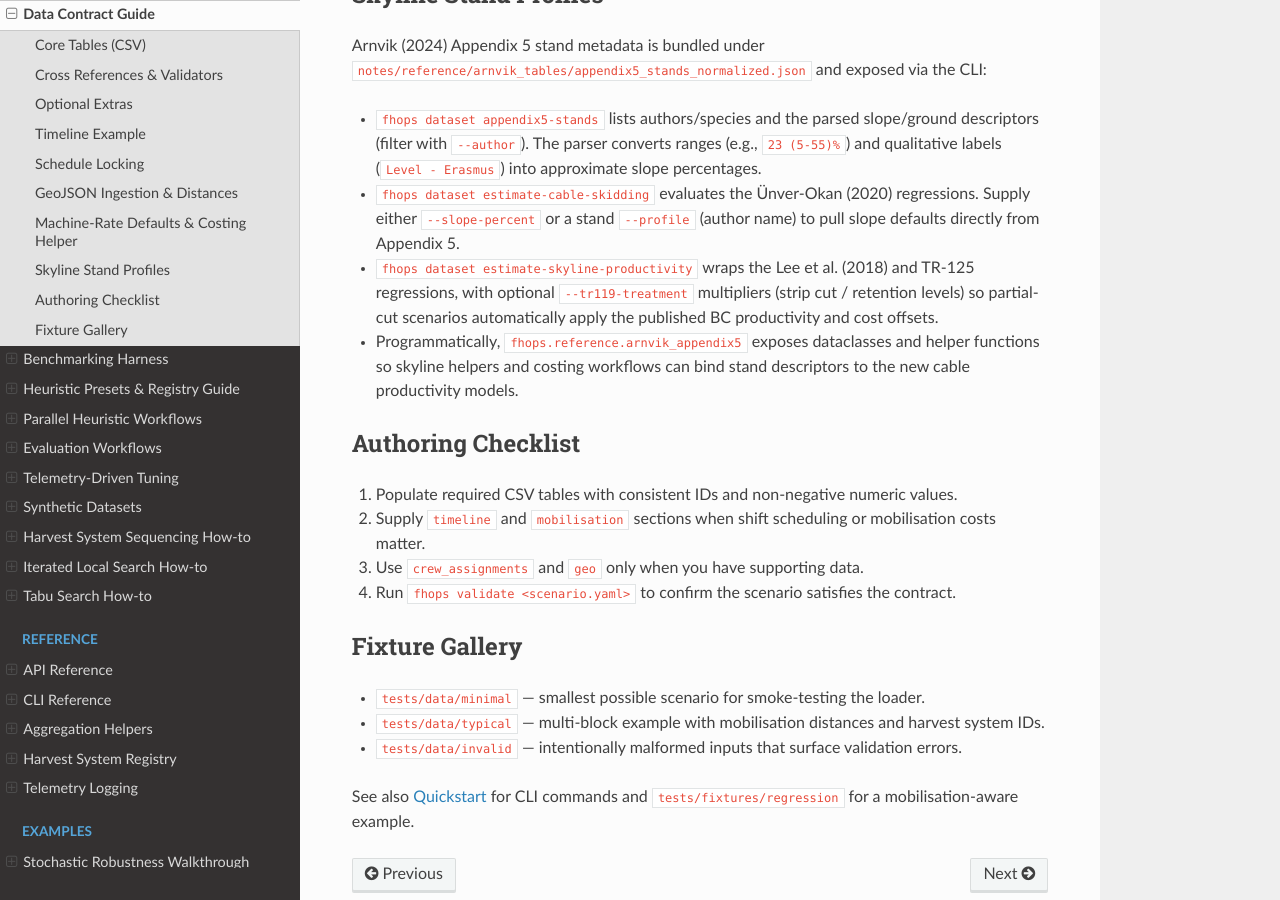
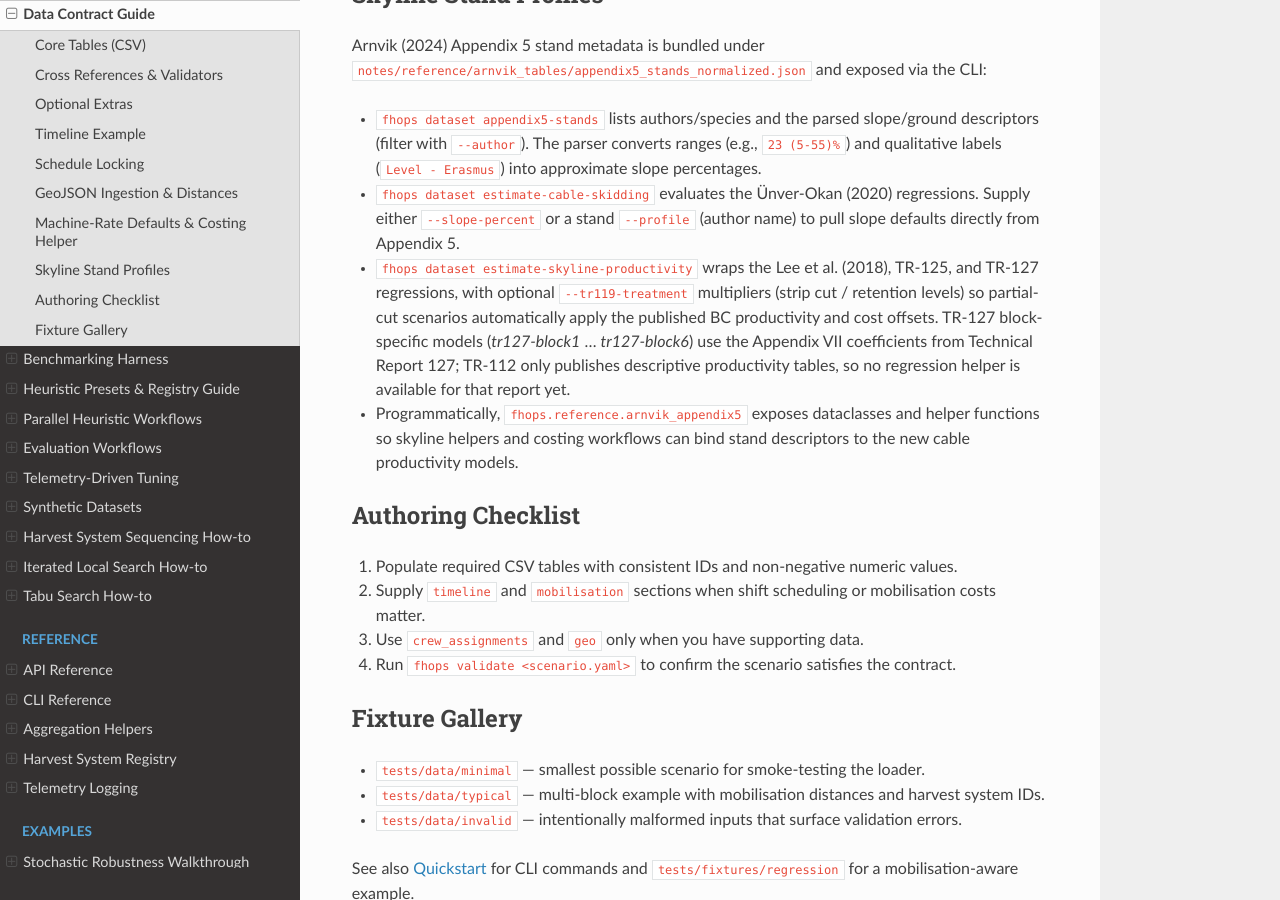
Before and after one commit to UBC-FRESH/fhops, a Sphinx documentation site: the page built from docs/howto/data_contract.rst, in a window 1280 px wide and 900 px high, scrolled down 4433 px. Built offline with Sphinx 7.4.7 and the Read the Docs theme 3.1.0, drawn with Linux system fonts in a browser that asks for light colours.

Commit message:
Doc update for TR127 skyline helper

```diff
--- a/docs/howto/data_contract.rst
+++ b/docs/howto/data_contract.rst
@@ -234,9 +234,11 @@ Arnvik (2024) Appendix 5 stand metadata is bundled under
   (``Level - Erasmus``) into approximate slope percentages.
 - ``fhops dataset estimate-cable-skidding`` evaluates the Ünver-Okan (2020) regressions. Supply either
   ``--slope-percent`` or a stand ``--profile`` (author name) to pull slope defaults directly from Appendix 5.
-- ``fhops dataset estimate-skyline-productivity`` wraps the Lee et al. (2018) and TR-125 regressions, with optional
-  ``--tr119-treatment`` multipliers (strip cut / retention levels) so partial-cut scenarios automatically apply the
-  published BC productivity and cost offsets.
+- ``fhops dataset estimate-skyline-productivity`` wraps the Lee et al. (2018), TR-125, and TR-127 regressions, with
+  optional ``--tr119-treatment`` multipliers (strip cut / retention levels) so partial-cut scenarios automatically
+  apply the published BC productivity and cost offsets. TR-127 block-specific models (`tr127-block1` … `tr127-block6`)
+  use the Appendix VII coefficients from Technical Report 127; TR-112 only publishes descriptive productivity tables,
+  so no regression helper is available for that report yet.
 - Programmatically, ``fhops.reference.arnvik_appendix5`` exposes dataclasses and helper functions so skyline
   helpers and costing workflows can bind stand descriptors to the new cable productivity models.
 
```
Also changed, not shown: notes/dataset_inspection_plan.md (+3 -3 lines).
